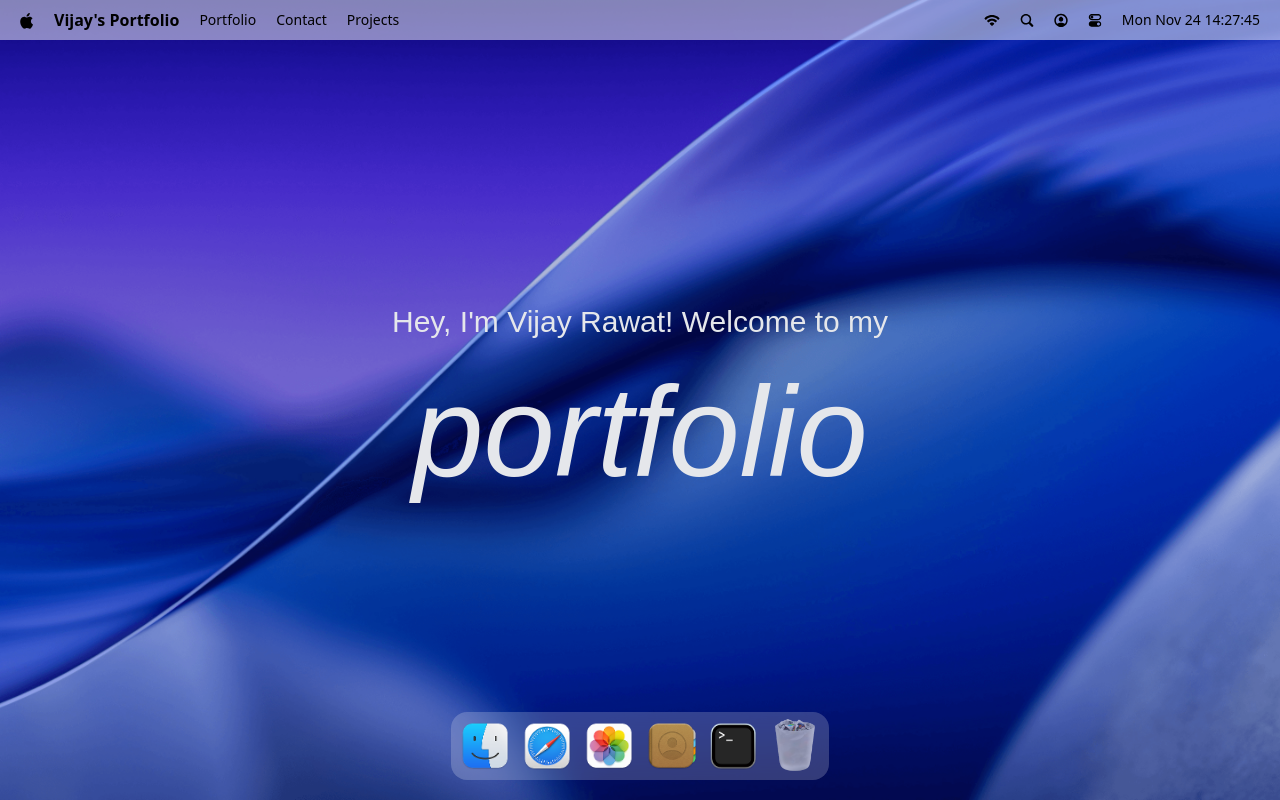
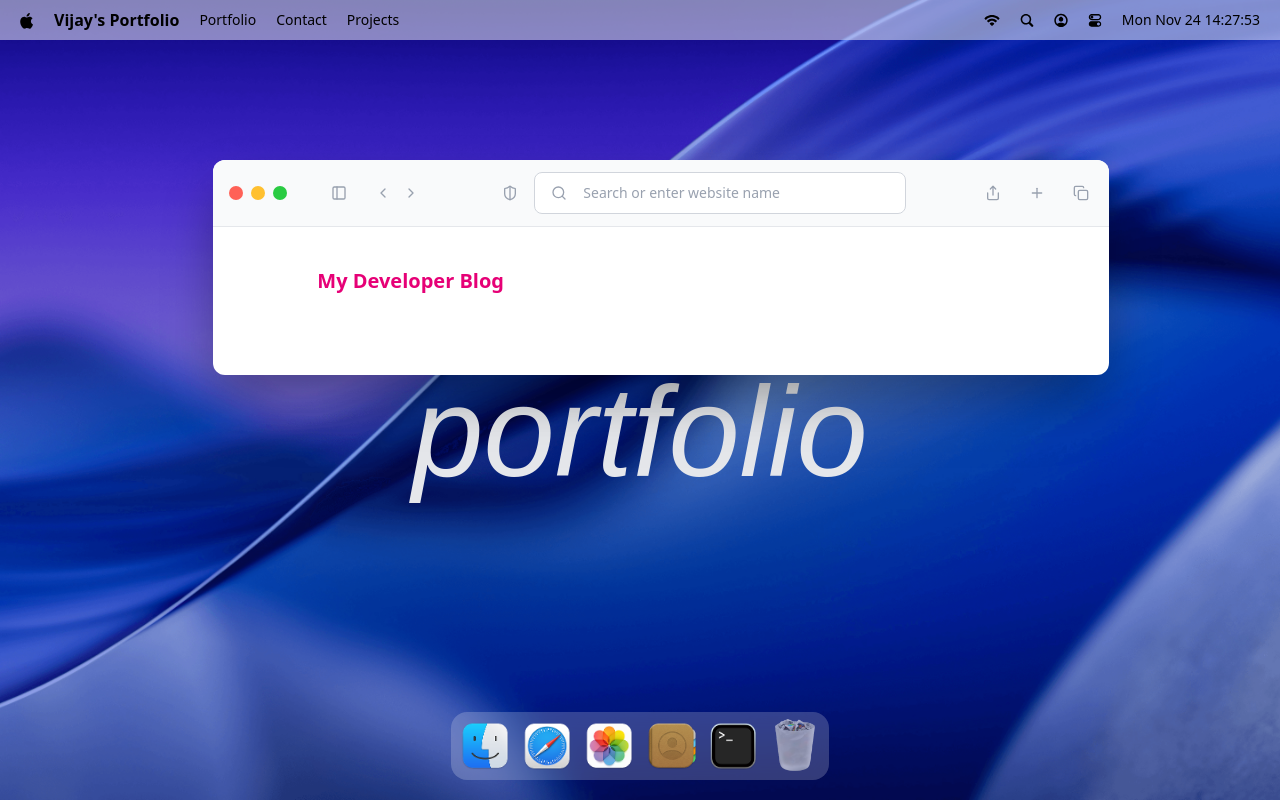
Before and after one commit to Vijay0177/portfolio, a React (Vite) app: page / in a window 1280 px wide. Both pictures are taken after a click on the button 547 px from the left and 746 px from the top of the page. Built offline with nearby package versions, Linux system fonts and the light colour scheme; a web font is replaced by a local one.

Commit message:
Safari with blog added

```diff
--- a/src/App.jsx
+++ b/src/App.jsx
@@ -1,5 +1,5 @@
 import { Dock, Navbar, Welcome } from "#components"
-import { Terminal } from "#windows"
+import { Safari, Terminal } from "#windows"
 import gsap from "gsap"
 import { Draggable } from "gsap/Draggable"
 
@@ -12,6 +12,7 @@
 			<Welcome />
 			<Dock />
 			<Terminal />
+			<Safari />
 		</main>
 	)
 }
--- a/src/components/Navbar.jsx
+++ b/src/components/Navbar.jsx
@@ -1,8 +1,18 @@
 import { navIcons, navLinks } from '#constants'
 import dayjs from 'dayjs'
-import React from 'react'
+import React, { useEffect, useState } from 'react'
 
 const Navbar = () => {
+	const [currentTime, setCurrentTime] = useState(dayjs())
+
+	useEffect(() => {
+		const timer = setInterval(() => {
+			setCurrentTime(dayjs())
+		}, 1000)
+
+		return () => clearInterval(timer)
+	}, [])
+
 	return (
 		<nav>
 			<div>
@@ -25,7 +35,7 @@
 					))}
 				</ul>
 
-				<time>{dayjs().format('ddd MMM D HH:mm:ss')}</time>
+				<time>{currentTime.format('ddd MMM D HH:mm:ss')}</time>
 			</div>
 		</nav>
 	)
--- a/src/constants/index.js
+++ b/src/constants/index.js
@@ -74,6 +74,8 @@
 	},
 ]
 
+const blogPosts = []
+
 const techStack = [
 	{
 		category: 'Frontend',
@@ -124,11 +126,21 @@
 	},
 ]
 
+const socials = []
+
+const photosLinks = []
+
+const gallery = []
+
 export {
 	navLinks,
 	navIcons,
 	dockApps,
+	blogPosts,
 	techStack,
+	socials,
+	photosLinks,
+	gallery,
 }
 
 const INITIAL_Z_INDEX = 1000
--- a/src/index.css
+++ b/src/index.css
@@ -90,7 +90,7 @@
 		@apply flex items-center justify-between px-4 py-3 rounded-t-lg bg-gray-50 border-b border-gray-200 select-none text-sm text-gray-400;
 	}
 	#safari {
-		@apply w-4xl absolute top-40 left-2/12 bg-white shadow-2xl drop-shadow-2xl overflow-hidden;
+		@apply w-4xl absolute top-40 left-2/12 bg-white shadow-2xl drop-shadow-2xl rounded-xl overflow-hidden;
 		.search {
 			@apply flex items-center gap-3 w-2/3 bg-white border border-gray-300 rounded-lg px-3 py-2;
 			input {
@@ -98,11 +98,12 @@
 			}
 		}
 		.blog {
-			@apply grid grid-cols-12 space-x-5;
+			@apply bg-white p-10 max-w-3xl mx-auto;
 			h2 {
 				@apply text-xl font-bold text-pink-600 mb-10;
 			}
 			.blog-post {
+				@apply grid grid-cols-12 space-x-5;
 				img {
 					@apply size-full rounded-md object-cover;
 				}
--- /dev/null
+++ b/src/windows/Safari.jsx
@@ -0,0 +1,53 @@
+import { WindowControls } from '#components'
+import { blogPosts } from '#constants'
+import WindowWrapper from '#hoc/WindowWrapper'
+import { ChevronLeft, ChevronRight, Copy, MoveRight, PanelLeft, Plus, Search, Share, ShieldHalf } from 'lucide-react'
+import React from 'react'
+
+const Safari = () => {
+	return (
+		<>
+			<div id="window-header">
+				<WindowControls target="safari" />
+				<PanelLeft className="ml-10 icon" />
+				<div className="flex items-center gap-1 ml-5">
+					<ChevronLeft className="icon" />
+					<ChevronRight className="icon" />
+				</div>
+				<div className="flex-1 flex-center gap-3">
+					<ShieldHalf className="icon" />
+					<div className="search">
+						<Search className="icon" />
+						<input type="text" placeholder="Search or enter website name" className="flex-1" />
+					</div>
+				</div>
+				<div className="flex items-center gap-5">
+					<Share className="icon" />
+					<Plus className="icon" />
+					<Copy className="icon" />
+				</div>
+			</div>
+			<div className="blog">
+				<h2>My Developer Blog</h2>
+				<div className="space-y-8">
+					{blogPosts.map(({ id, image, title, date, link }) => (
+						<div key={id} className="blog-post">
+							<div className="col-span-2">
+								<img src={image} alt={title} />
+							</div>
+							<div className="content">
+								<p>{date}</p>
+								<h3>{title}</h3>
+								<a href={link} target="_blank" rel="noopener noreferrer">Check out the full post <MoveRight className="icon-hover" /></a>
+							</div>
+						</div>
+					))}
+				</div>
+			</div>
+		</>
+	)
+}
+
+const SafariWindow = WindowWrapper(Safari, 'safari')
+
+export default SafariWindow
--- a/src/windows/index.js
+++ b/src/windows/index.js
@@ -1,5 +1,7 @@
 import Terminal from "#windows/Terminal"
+import Safari from "#windows/Safari"
 
 export {
-	Terminal
+	Terminal,
+	Safari,
 }
```
